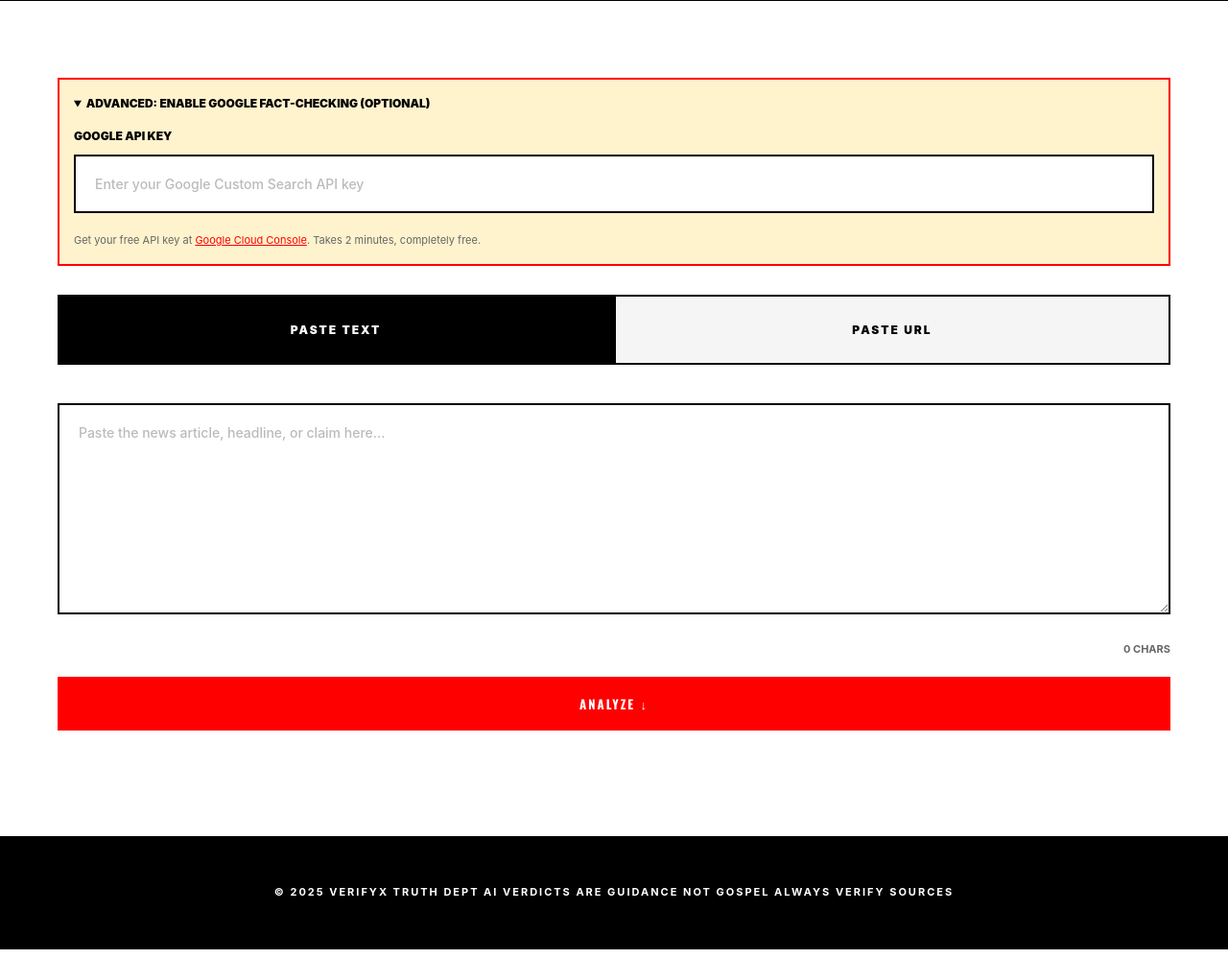
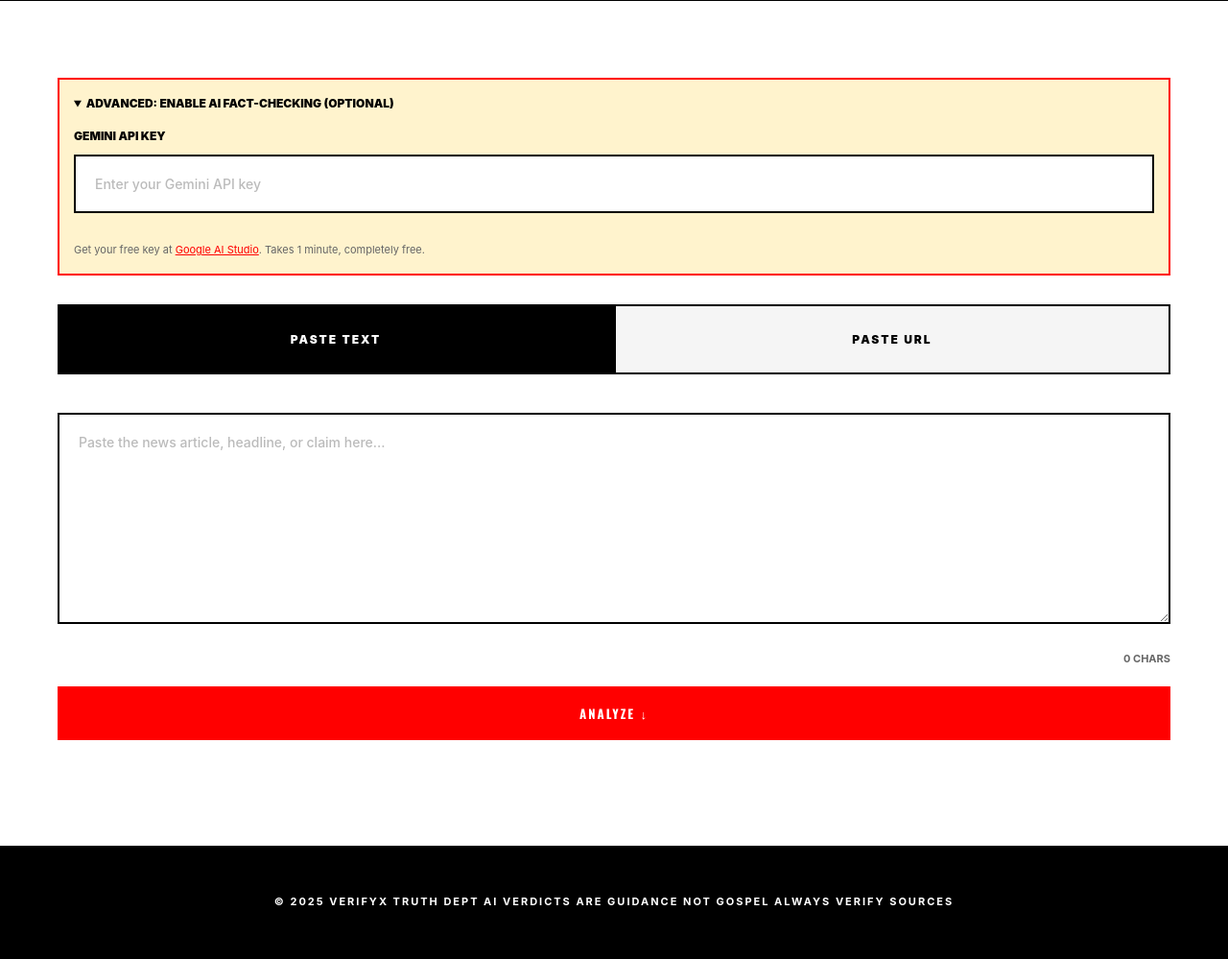
Before and after one commit to ayushi261/fake-news-detector, a Flask app: template templates/index.html in a window 1280 px wide, after a click on "ADVANCED: ENABLE AI FACT-CHECKING (OPTIONAL)". Shown: the part 2676-3675 px from the top of the page at 96% size. Run offline with Flask 3, Linux system fonts and the light colour scheme; the template is opened without the code that fills it, so the values that code supplies are empty; parts of the project's set-up code (start-up, migrations or seed data) failed here and were passed over.

Commit message:
Switch to gemini fact checking

```diff
--- a/app.py
+++ b/app.py
@@ -1,37 +1,10 @@
-from flask import Flask, request, jsonify, render_template
+from flask import Flask, request, jsonify
 from flask_cors import CORS
 import pickle
 import re
 import os
 import requests
 
-DEFAULT_SEARCH_ENGINE_ID = "8505974bd0e0d4ac0"
-def search_google(query, api_key, search_engine_id=None):
-    search_engine_id = search_engine_id or DEFAULT_SEARCH_ENGINE_ID
-    try:
-        url = "https://www.googleapis.com/customsearch/v1"
-        params = {
-            'key': api_key,
-            'cx': search_engine_id,
-            'q': query,
-            'num': 3
-        }
-        response = requests.get(url, params=params)
-        data = response.json()
-
-        if 'items' in data:
-            results = []
-            for item in data['items'][:3]:
-                results.append({
-                    'title': item.get('title', ''),
-                    'link': item.get('link', ''),
-                    'snippet': item.get('snippet', '')
-                })
-            return results
-        return []
-    except Exception as e:
-        print(f"Search error: {e}")
-        return []
 # Initialize Flask app
 app = Flask(__name__)
 CORS(app)  # Enable CORS for all routes
@@ -44,7 +17,7 @@
 with open('tfidf_vectorizer.pkl', 'rb') as f:
     vectorizer = pickle.load(f)
 
-print("✓ Model loaded successfully!")
+print("Model loaded successfully!")
 
 # Function to clean text (same as training)
 def clean_text(text):
@@ -54,11 +27,51 @@
     text = re.sub(r'\s+', ' ', text).strip()
     return text
 
+# Gemini-based fact-check function
+def check_with_gemini(text, api_key):
+    """Ask Gemini to fact-check the claim"""
+    try:
+        url = f"https://generativelanguage.googleapis.com/v1beta/models/gemini-1.5-flash:generateContent?key={api_key}"
+
+        prompt = f"""You are a fact-checking assistant. Evaluate this claim or article excerpt for factual accuracy based on your knowledge:
+
+"{text[:500]}"
+
+Respond in this exact format:
+VERDICT: [TRUE / FALSE / UNVERIFIABLE / PARTIALLY TRUE]
+EXPLANATION: [2-3 sentence explanation of your reasoning]"""
+
+        payload = {
+            "contents": [{
+                "parts": [{"text": prompt}]
+            }]
+        }
+
+        response = requests.post(url, json=payload, timeout=15)
+        data = response.json()
+
+        if 'candidates' in data and len(data['candidates']) > 0:
+            output_text = data['candidates'][0]['content']['parts'][0]['text']
+            return {'success': True, 'result': output_text.strip()}
+        else:
+            return {'success': False, 'error': data.get('error', {}).get('message', 'No response from Gemini')}
+
+    except Exception as e:
+        print(f"Gemini error: {e}")
+        return {'success': False, 'error': str(e)}
+
 # Home route
-@app.route("/")
+@app.route('/', methods=['GET'])
 def home():
-    return render_template("index.html")
-
+    return jsonify({
+        'message': 'Fake News Detector API',
+        'version': '1.0',
+        'endpoint': '/predict',
+        'method': 'POST',
+        'example': {
+            'text': 'Your news article text here'
+        }
+    })
 
 # Prediction route
 @app.route('/predict', methods=['POST'])
@@ -72,17 +85,16 @@
 
         text = data['text']
 
-
         if len(text.strip()) == 0:
             return jsonify({'error': 'Text cannot be empty'}), 400
 
-        # Optional Google Search verification
-        google_results = []
+        # Optional Gemini fact-check
         api_key = data.get('googleApiKey', '')
+        gemini_check = None
 
         if api_key:
-            search_query = text[:100]
-            google_results = search_google(search_query, api_key)
+            gemini_check = check_with_gemini(text, api_key)
+
         # Clean the text
         cleaned_text = clean_text(text)
 
@@ -100,9 +112,8 @@
             'confidence': float(max(confidence) * 100),
             'real_probability': float(confidence[1] * 100),
             'fake_probability': float(confidence[0] * 100),
-            'google_results': google_results
+            'gemini_check': gemini_check
         }
-
 
         return jsonify(result), 200
 
@@ -116,13 +127,11 @@
 
 # Run the app
 if __name__ == '__main__':
+    port = int(os.environ.get('PORT', 5000))
     print("\n" + "="*60)
     print("FAKE NEWS DETECTOR API - STARTING")
     print("="*60)
-    print("API running on: http://localhost:5000")
-    print("Endpoint: POST http://localhost:5000/predict")
+    print(f"API running on port: {port}")
+    print("Endpoint: POST /predict")
     print("="*60 + "\n")
-    app.run(
-    host="0.0.0.0",
-    port=int(os.environ.get("PORT", 5000))
-)
+    app.run(debug=False, host='0.0.0.0', port=port)
--- a/templates/index.html
+++ b/templates/index.html
@@ -48,7 +48,6 @@
             display: flex;
             align-items: center;
             justify-content: center;
-            border-radius: 0;
             font-weight: 900;
             font-size: 32px;
             font-family: 'Oswald', sans-serif;
@@ -272,7 +271,6 @@
             display: flex;
             align-items: center;
             justify-content: center;
-            font-size: 36px;
             margin-bottom: 25px;
         }
 
@@ -674,15 +672,15 @@
     <section class="detector-section" id="detector">
         <details style="background: #fff3cd; border: 2px solid #ff0000; padding: 15px; margin-bottom: 30px;">
             <summary style="font-size: 12px; font-weight: 900; text-transform: uppercase; cursor: pointer;">
-                Advanced: Enable Google Fact-Checking (Optional)
+                Advanced: Enable AI Fact-Checking (Optional)
             </summary>
             <div style="margin-top: 15px;">
                 <label style="font-size: 12px; font-weight: 900; text-transform: uppercase; display: block; margin-bottom: 10px;">
-                    Google API Key
+                    Gemini API Key
                 </label>
-                <input type="text" id="googleApiKey" placeholder="Enter your Google Custom Search API key" style="margin-bottom: 10px;">
+                <input type="text" id="googleApiKey" placeholder="Enter your Gemini API key">
                 <p style="font-size: 11px; color: #666; margin-top: 10px;">
-                    Get your free API key at <a href="https://console.cloud.google.com" target="_blank" style="color: #ff0000;">Google Cloud Console</a>. Takes 2 minutes, completely free.
+                    Get your free key at <a href="https://aistudio.google.com/apikey" target="_blank" style="color: #ff0000;">Google AI Studio</a>. Takes 1 minute, completely free.
                 </p>
             </div>
         </details>
@@ -778,8 +776,8 @@
                     method: 'POST',
                     headers: { 'Content-Type': 'application/json' },
                     body: JSON.stringify({
-                    text: text,
-                    googleApiKey: document.getElementById('googleApiKey').value
+                        text: text,
+                        googleApiKey: document.getElementById('googleApiKey').value
                     })
                 });
 
@@ -812,18 +810,16 @@
             document.getElementById('realProb').textContent = Math.round(data.real_probability) + '%';
             document.getElementById('fakeProb').textContent = Math.round(data.fake_probability) + '%';
 
-            if (data.google_results && data.google_results.length > 0) {
-                let googleHTML = '<div style="margin-top: 30px;"><h3 style="font-size: 16px; margin-bottom: 15px;">Related Search Results:</h3>';
-                data.google_results.forEach(item => {
-                    googleHTML += `
-                        <div style="border: 1px solid #ddd; padding: 15px; margin-bottom: 10px;">
-                            <a href="${item.link}" target="_blank" style="color: #ff0000; font-weight: 700; text-decoration: none;">${item.title}</a>
-                            <p style="font-size: 13px; color: #666; margin-top: 5px;">${item.snippet}</p>
-                        </div>
-                    `;
-                });
-                googleHTML += '</div>';
-                document.getElementById('resultText').innerHTML += googleHTML;
+            if (data.gemini_check) {
+                let geminiHTML = '<div style="margin-top: 30px; border: 2px solid #000; padding: 25px; background: #f5f5f5;">';
+                geminiHTML += '<h3 style="font-size: 16px; margin-bottom: 15px; font-weight: 900; text-transform: uppercase;">AI Fact-Check:</h3>';
+                if (data.gemini_check.success) {
+                    geminiHTML += `<p style="font-size: 14px; line-height: 1.7; white-space: pre-line;">${data.gemini_check.result}</p>`;
+                } else {
+                    geminiHTML += `<p style="font-size: 13px; color: #999;">Could not complete fact-check: ${data.gemini_check.error}</p>`;
+                }
+                geminiHTML += '</div>';
+                document.getElementById('resultText').innerHTML += geminiHTML;
             }
 
             result.classList.add('show');
```
